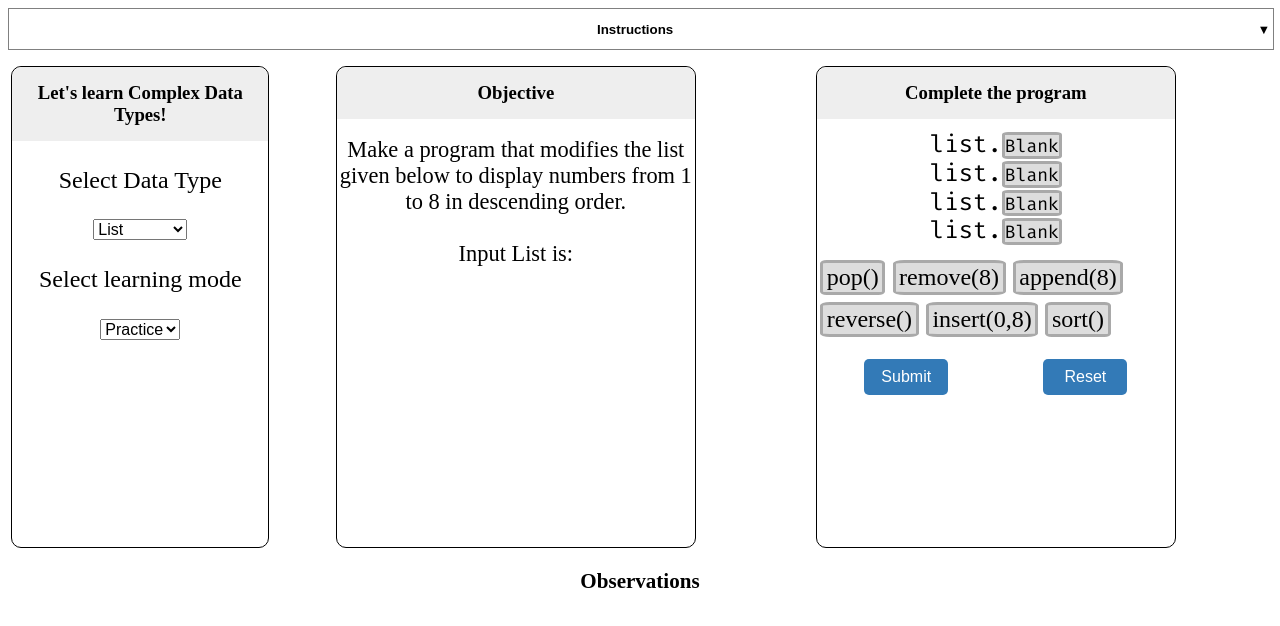
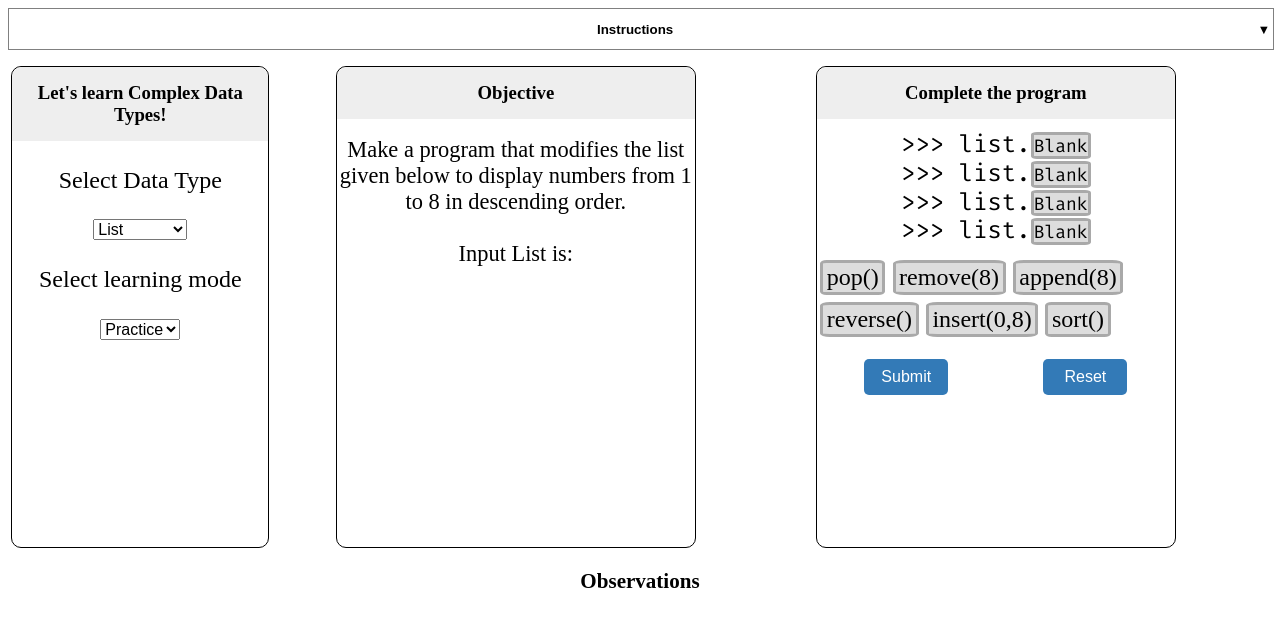
Before and after one commit to vlabserc/python-vlab-complex-datatypes, a plain HTML site: page experiment/simulation/index.html in a window 1280 px wide. Drawn offline with Linux system fonts and the light colour scheme; a script that the page names is missing.

Commit message:
alignment issues fixed

```diff
--- a/experiment/simulation/index.html
+++ b/experiment/simulation/index.html
@@ -49,16 +49,18 @@
 			<div class="box">
 				<h3 class="header">Objective</h3><br>
 				<p class="task">Make a program that modifies the list given below to display numbers from 1 to 8 in
-					descending order.<br><br>Input List is:</p>
-				<pre class="prettyprint lang-py"></pre>
+					descending order.</br></br> Input List is:</br>
+					<center> <pre class="prettyprint lang-py"></pre> </center>
+				</p>
+
 			</div>
 			<div class="box">
 				<h3 class="header">Complete the program</h3>
 				<div class="program">
-					list.<div class="blank" draggable="true">Blank</div><br>
-					list.<div class="blank" draggable="true">Blank</div><br>
-					list.<div class="blank" draggable="true">Blank</div><br>
-					list.<div class="blank" draggable="true">Blank</div><br>
+					>>> list.<div class="blank" draggable="true">Blank</div><br>
+					>>> list.<div class="blank" draggable="true">Blank</div><br>
+					>>> list.<div class="blank" draggable="true">Blank</div><br>
+					>>> list.<div class="blank" draggable="true">Blank</div><br>
 				</div>
 				<div class="options">
 					<div class="option" draggable="true">pop()</div>
```
